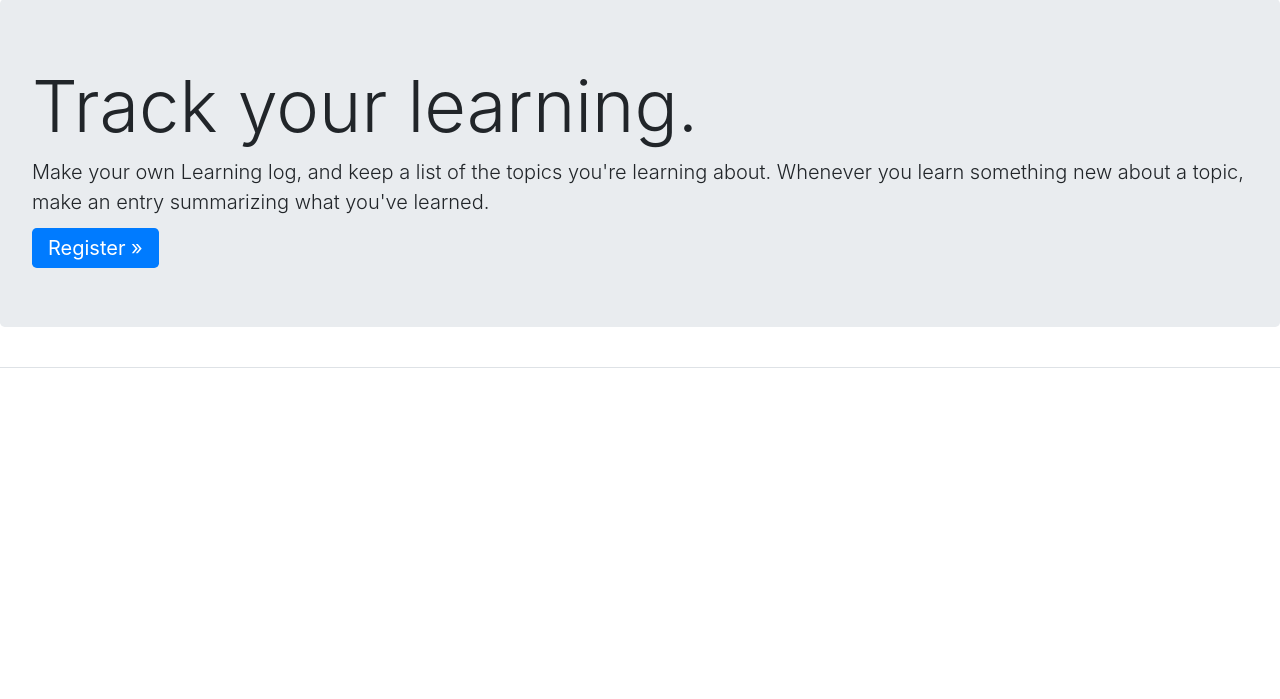
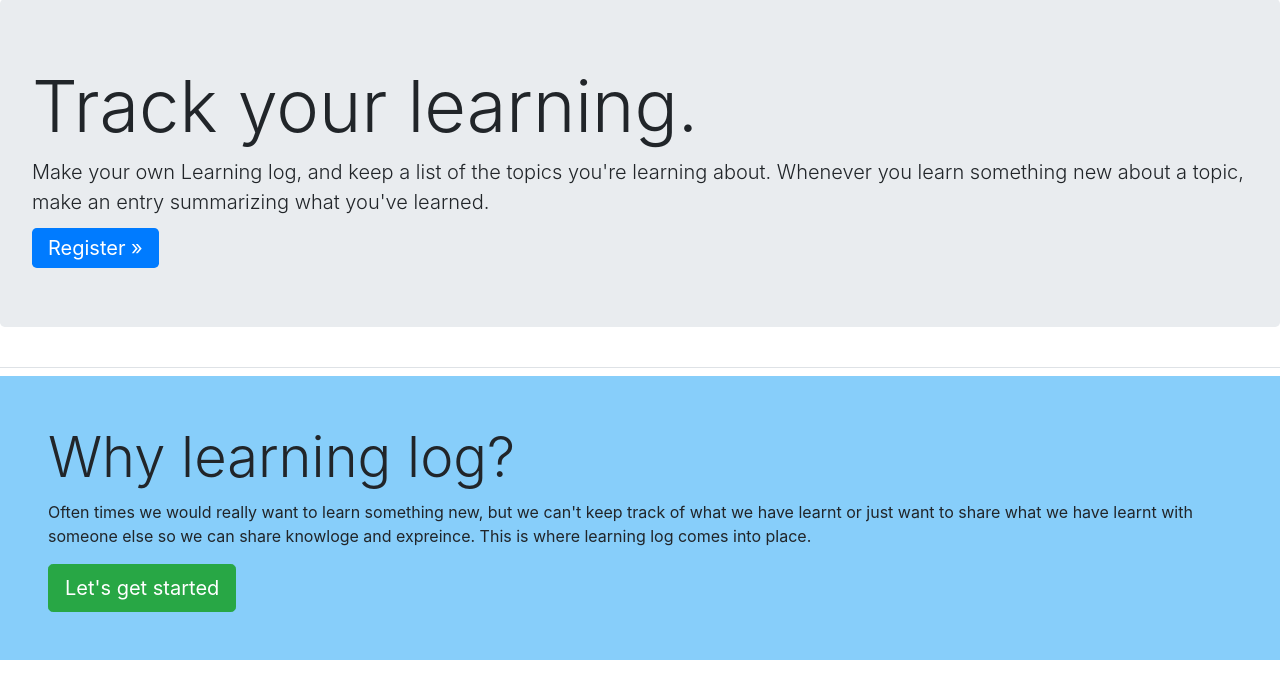
Before and after one commit to MNKanout/Learning_log, a Django app: page / in a window 1280 px wide. Shown: the part 83-782 px from the top of the page. Run offline with Django 3.2, Linux system fonts and the light colour scheme; some libraries are stand-ins or nearby versions.

Commit message:
Add a new feature

```diff
--- a/learning_logs/templates/learning_logs/index.html
+++ b/learning_logs/templates/learning_logs/index.html
@@ -15,3 +15,12 @@
      {% endif %}
 </div>
 {% endblock page_header %}
+{% block content %}
+<div style="background-color: lightskyblue; padding: 3em;">
+    <h3 class="display-4">Why learning log?</h3>
+    <p class="display-5">Often times we would really want to learn something new, but we can't keep track of what we have learnt or just want to share what we have learnt with someone else so we can share knowloge and expreince. This is where learning log comes into place.</p>
+    <a class="btn btn-success btn-lg" href="{% url 'learning_logs:topics' %}">
+        Let's get started
+    </a>
+</div>
+{% endblock content %}
```
